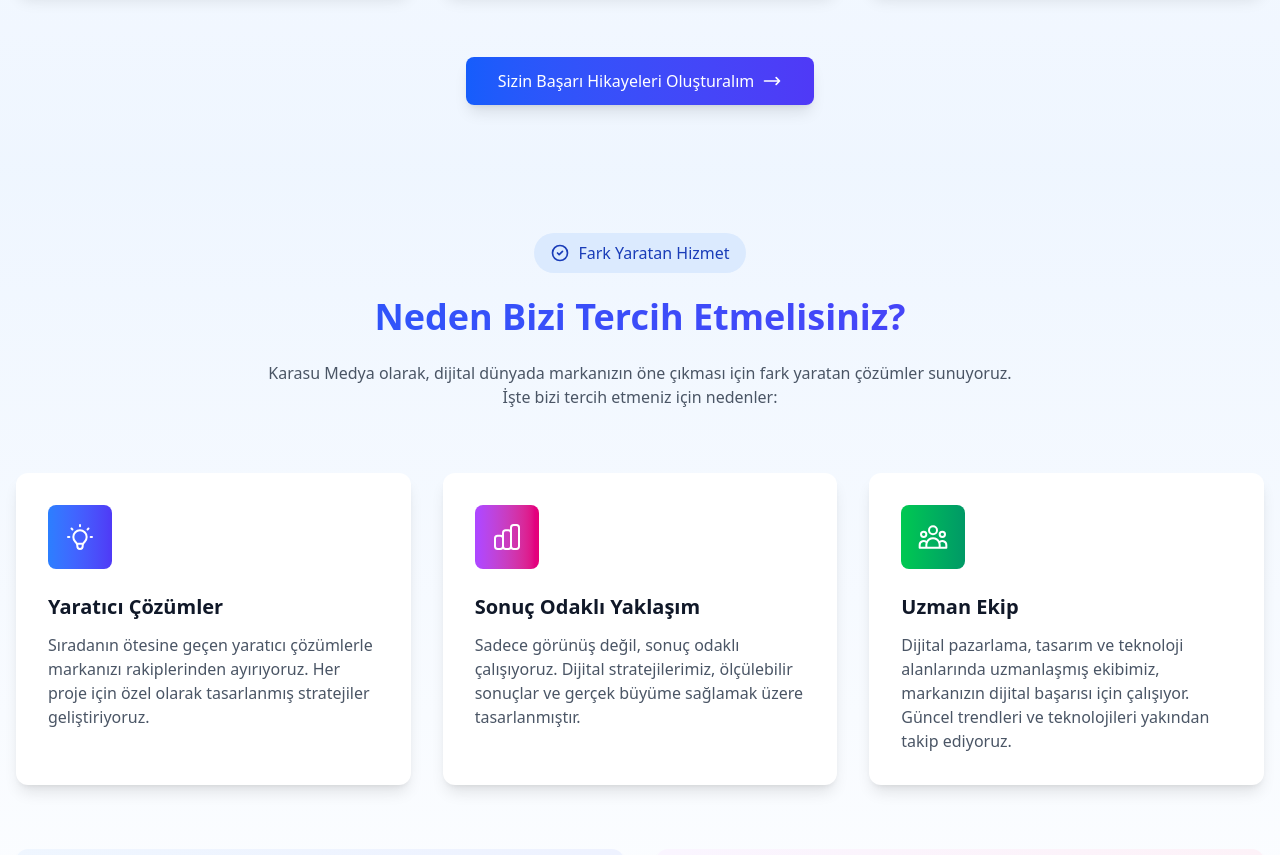
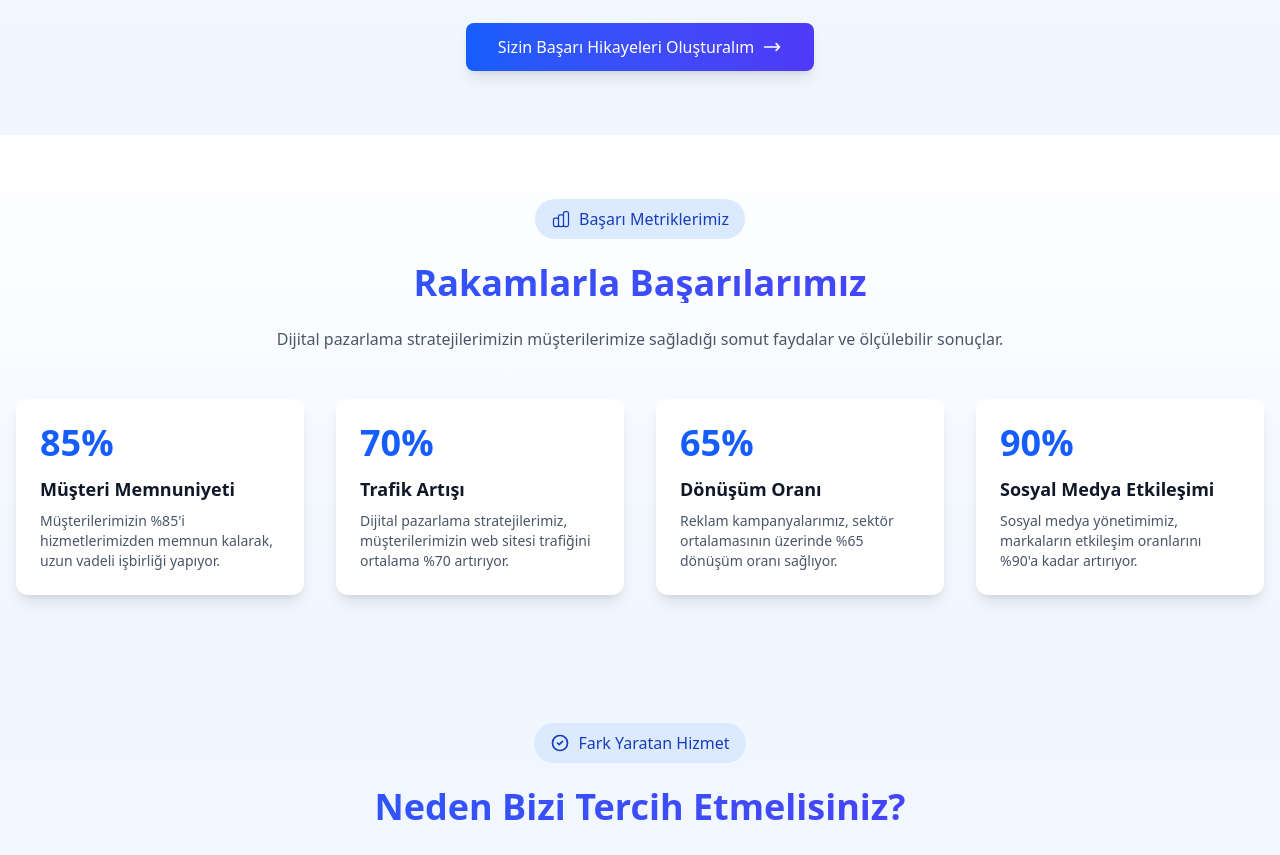
Before and after one commit to huseyincndd/karasumedya, a Next.js app: page /referanslar in a window 1280 px wide. Shown: the part 1540-2395 px from the top of the page. Built offline with nearby package versions, Linux system fonts and the light colour scheme.

Commit message:
düzenlemeler2

```diff
--- a/src/app/iletisim/page.tsx
+++ b/src/app/iletisim/page.tsx
@@ -54,8 +54,8 @@ export default function Iletisim() {
         </svg>
       ),
       title: "Telefon",
-      content: "+90 (212) 123 45 67",
-      link: "tel:+902121234567"
+      content: "+90 (531) 473 23 77",
+      link: "tel:+905314732377"
     },
     {
       icon: (
@@ -64,8 +64,8 @@ export default function Iletisim() {
         </svg>
       ),
       title: "E-posta",
-      content: "info@karasu.com",
-      link: "mailto:info@karasu.com"
+      content: "info@karasureklamajansi.com.tr",
+      link: "mailto:info@karasureklamajansi.com.tr"
     },
     {
       icon: (
--- a/src/app/referanslar/page.tsx
+++ b/src/app/referanslar/page.tsx
@@ -1,7 +1,6 @@
 "use client";
 
 import Link from 'next/link';
-import Image from 'next/image';
 
 export default function Referanslar() {
   // Featured clients with testimonials
@@ -251,7 +250,9 @@ export default function Referanslar() {
                       </div>
 
                       {/* Quote */}
-                      <p className="text-gray-600 mb-6 italic leading-relaxed">"{testimonial.quote}"</p>
+                      <p className="text-gray-700 italic mb-4">
+                        &quot;{testimonial.quote}&quot;
+                      </p>
 
                       {/* Client Info */}
                       <div className="mt-auto pt-4 border-t border-gray-100">
@@ -283,6 +284,38 @@ export default function Referanslar() {
                   <path strokeLinecap="round" strokeLinejoin="round" strokeWidth={2} d="M17 8l4 4m0 0l-4 4m4-4H3" />
                 </svg>
               </Link>
+            </div>
+          </div>
+        </div>
+      </section>
+
+      {/* Başarı Metrikleri */}
+      <section className="py-16 bg-gradient-to-b from-white to-blue-50">
+        <div className="container mx-auto px-4">
+          <div className="max-w-7xl mx-auto">
+            <div className="text-center mb-12">
+              <div className="inline-flex items-center px-4 py-2 rounded-full bg-blue-100 text-blue-800 mb-6">
+                <svg className="w-5 h-5 mr-2" fill="none" stroke="currentColor" viewBox="0 0 24 24">
+                  <path strokeLinecap="round" strokeLinejoin="round" strokeWidth={1.5} d="M9 19v-6a2 2 0 00-2-2H5a2 2 0 00-2 2v6a2 2 0 002 2h2a2 2 0 002-2zm0 0V9a2 2 0 012-2h2a2 2 0 012 2v10m-6 0a2 2 0 002 2h2a2 2 0 002-2m0 0V5a2 2 0 012-2h2a2 2 0 012 2v14a2 2 0 01-2 2h-2a2 2 0 01-2-2z" />
+                </svg>
+                <span className="font-medium">Başarı Metriklerimiz</span>
+              </div>
+              <h2 className="text-3xl md:text-4xl font-bold bg-gradient-to-r from-blue-600 to-indigo-600 bg-clip-text text-transparent mb-6">
+                Rakamlarla Başarılarımız
+              </h2>
+              <p className="text-gray-600 max-w-3xl mx-auto">
+                Dijital pazarlama stratejilerimizin müşterilerimize sağladığı somut faydalar ve ölçülebilir sonuçlar.
+              </p>
+            </div>
+
+            <div className="grid grid-cols-1 md:grid-cols-2 lg:grid-cols-4 gap-8">
+              {successMetrics.map((metric, index) => (
+                <div key={index} className="bg-white p-6 rounded-xl shadow-lg hover:shadow-xl transition-all duration-300 hover:translate-y-[-5px]">
+                  <div className="text-4xl font-bold text-blue-600 mb-3">{metric.value}</div>
+                  <h3 className="text-lg font-semibold text-gray-900 mb-2">{metric.label}</h3>
+                  <p className="text-gray-600 text-sm">{metric.description}</p>
+                </div>
+              ))}
             </div>
           </div>
         </div>
```
